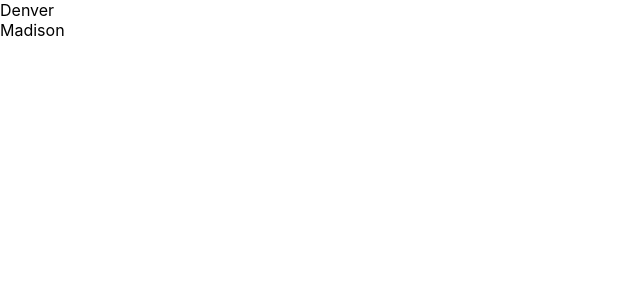
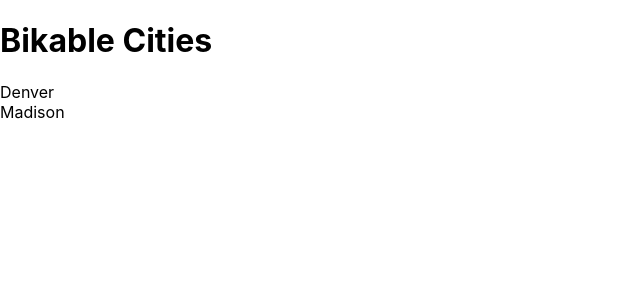
Before and after one commit to dylancdavis/bikeability-app, a React (Create React App) app in the folder frontend/: page / in a window 1280 px wide. Shown: the top 300 px of the page, without its empty margins (0-640 px from the left). Built offline with nearby package versions, Linux system fonts and the light colour scheme.

Commit message:
Add Banner component

```diff
--- a/frontend/src/App.js
+++ b/frontend/src/App.js
@@ -1,4 +1,5 @@
 import {useState, useEffect} from 'react'
+import Banner from './components/Banner'
 
 function App() {
 
@@ -8,6 +9,7 @@ function App() {
 
   return (
   <div className="App">
+    <Banner />
     {cities.map(c => {
       return (<div key={c.name}>{c.name}</div>)
     })}
--- /dev/null
+++ b/frontend/src/components/Banner.js
@@ -0,0 +1,7 @@
+const Banner = () => {
+    return (
+        <h1>Bikable Cities</h1>
+    )
+}
+
+export default Banner
```
